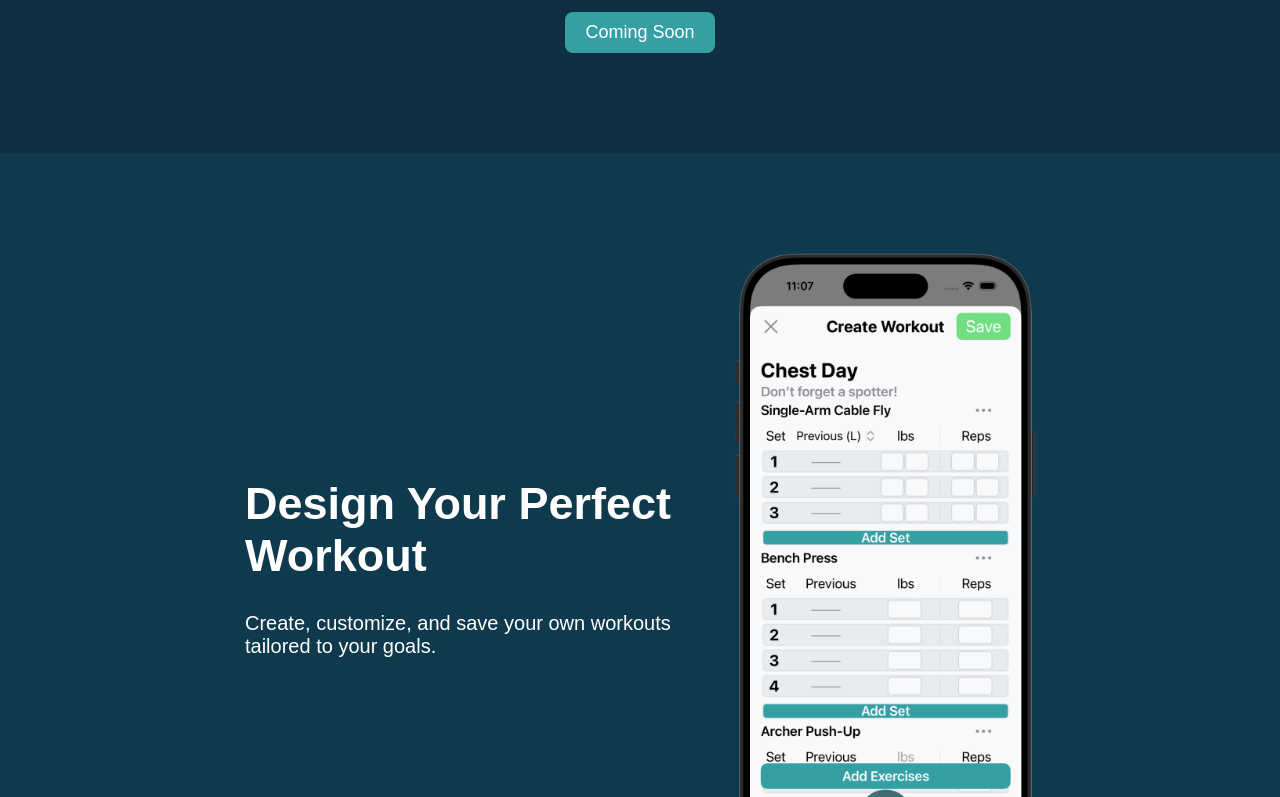
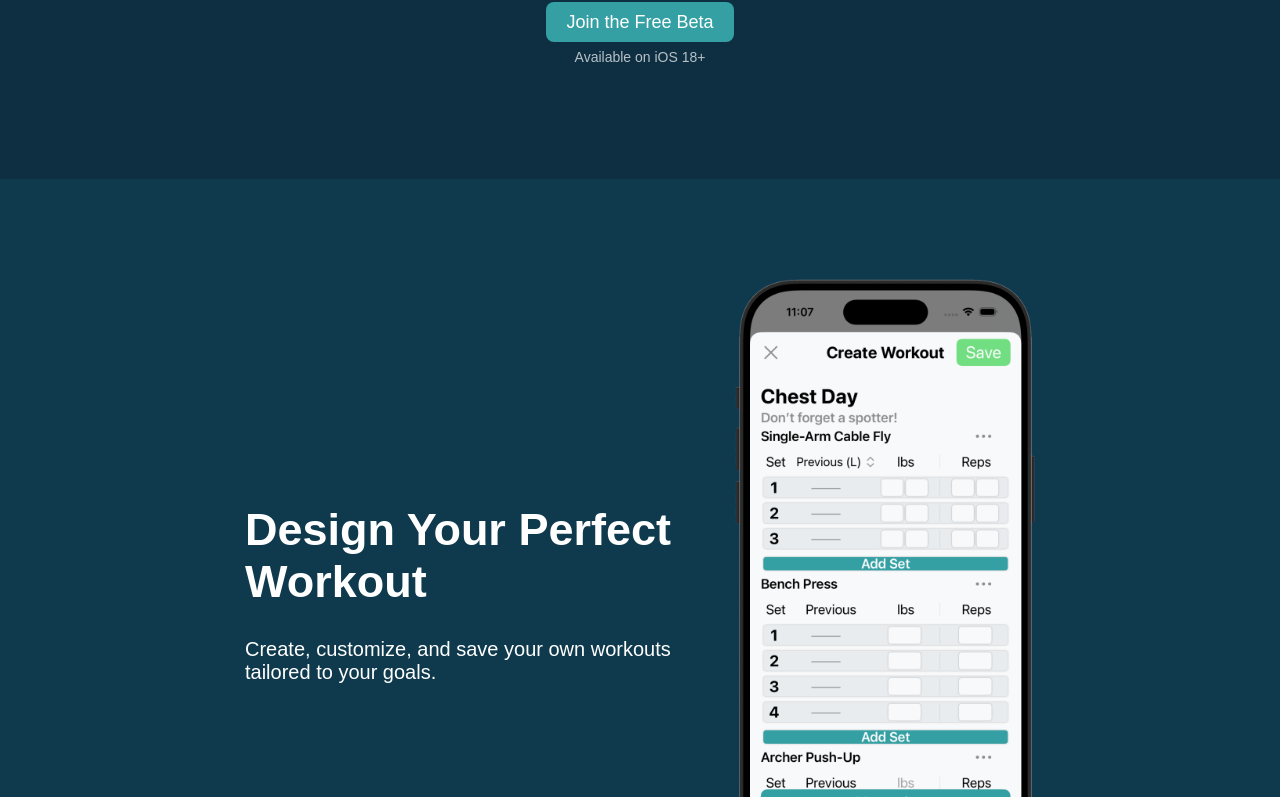
Before and after one commit to DopeyDad/SetStack-Website, a plain HTML site: page index.html in a window 1280 px wide. Shown: the part 361-1158 px from the top of the page. Drawn offline with Linux system fonts and the light colour scheme.

Commit message:
Added testflight links

```diff
--- a/index.html
+++ b/index.html
@@ -33,7 +33,10 @@
     <section class="top-section">
         <h1>Stack Your Progress</h1>
         <p class="subheadline">Set goals, stack wins, and push past your limits.</p>
-        <button class="btn primary">Coming Soon</button>
+       <a href="https://testflight.apple.com/join/sVMgmvQH" class="btn primary">
+            Join the Free Beta
+        </a>
+        <p class="note">Available on iOS 18+</p>
     </section>
 
     <section id="features" class="split-section-left">
@@ -79,8 +82,10 @@
     <section id="download" class="bottom-section">
         <h1>Want to Get Started?</h1>
         <p class="subheadline4">Download SetStack for Free and start stacking up workouts.</p>
-        <button class="btn primary">Coming Soon</button>
-        <h2>Avaliable on iOS soon</h2>
+       <a href="https://testflight.apple.com/join/sVMgmvQH" class="btn primary">
+            Join the Free Beta
+        </a>
+        <p class="note">Available on iOS 18+</p>
     </section>
     <footer class="footer">
         <div class="logo-container">
--- a/styles.css
+++ b/styles.css
@@ -7,6 +7,9 @@ body {
     margin: 0;
     padding: 0;
     background: #f4f4f4;
+}
+a.btn {
+  text-decoration: none;
 }
 
 /* Navbar */
@@ -126,6 +129,11 @@ body {
     color: white;
     margin-bottom: 20px;
 }
+.note {
+    font-size: 14px;
+    color: rgba(255, 255, 255, 0.7); /* softer white */
+    margin-top: 16px;
+}
 
 .top-section .btn {
     padding: 10px 20px;
@@ -155,6 +163,11 @@ body {
     font-weight: normal;
     color: white;
     margin-bottom: 20px;
+}
+.note {
+    font-size: 14px;
+    color: rgba(255, 255, 255, 0.7); /* softer white */
+    margin-top: 16px;
 }
 .bottom-section h2 {
     font-size: 15px;
```
